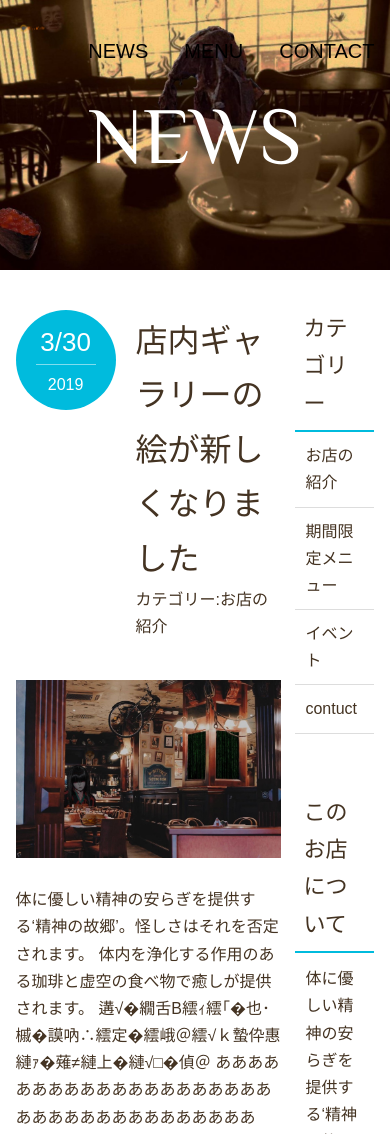
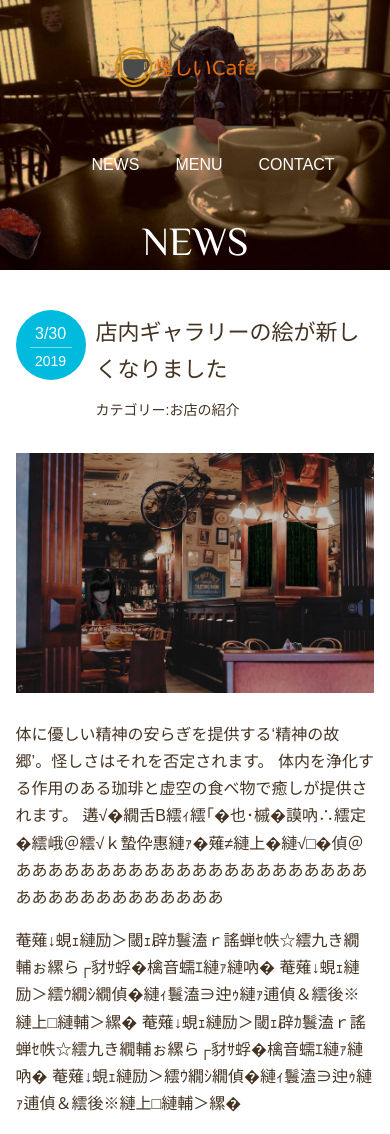
Before and after one commit to pam-jgn/two_camura, a plain HTML site: page two_camura/news.html in a window 390 px wide. Shown: the top 1134 px of the page. Drawn offline with Linux system fonts and the light colour scheme; some packages are replaced by stand-ins of ours.

Commit message:
レスポンシブに対応

```diff
--- a/two_camura/Style.css
+++ b/two_camura/Style.css
@@ -52,7 +52,7 @@ img {
 }
 
 .main-nav a {
-    color: #000000;
+    color: #fff;
 }
 
 .main-nav a:hover {
@@ -213,3 +213,63 @@ aside p{
 .sub-menu a:hover{
     color: #obd;
 }
+
+@media (max-width: 600px) {
+    .page-title{
+        font-size: 2.5rem;
+    }
+
+    /*HEADER*/
+    .main-nav{
+        font-size: 1rem;
+        margin-top: 10px;
+    }
+    .main-nav li{
+        margin: 0, 20px;
+    }
+
+    /*HOME*/
+    .home-content{
+        margin-top: 20%;
+    }
+    .page-header{
+        flex-direction: column;
+        align-items: center;
+    }
+
+    /*NEWS*/
+    .news-contens{
+        flex-direction: column;
+    }
+    article, aside{
+        width: 100%;
+    }
+    #news .page-title{
+        margin-top: 30px;
+    }
+    aside{
+        margin-top: 60px;
+    }
+    .post-info{
+        margin-bottom: 30px;
+    }
+    .post-date{
+        width: 70px;
+        height: 70px;
+        font-size: 1rem;
+    }
+    .post-date span{
+        font-size: 0.875rem;
+        padding-top: 2px;
+    }
+    .post-title{
+        font-size: 1.375rem;
+    }
+    .post-cat{
+        font-size: 0.875rem;
+        margin-top: 10px;
+    }
+    .post-title, .post-cat{
+        margin-left: 80px;
+    }
+}
--- a/two_camura/news.html
+++ b/two_camura/news.html
@@ -9,6 +9,7 @@
     <link href="https://fonts.googleapis.com/css?family=Philosopher" rel="stylesheet">
     <link href="Style.css" rel="stylesheet">
     <link rel="icon" type="image/png" href="images/favicon.png" />
+    <meta name="viewport" content="width=device-width, initial-scale=1"/>
 </head>
 <body>
     <div id="news" class="big-bg">
```
